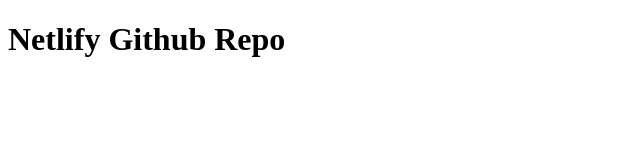
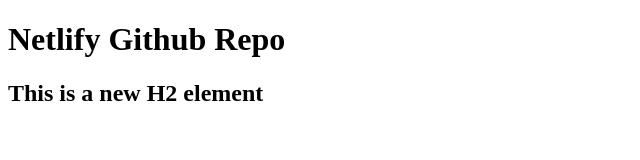
Before and after one commit to RuthEGough5/Netlify-Example, a plain HTML site: page index.html in a window 1280 px wide. Shown: the whole page, without its empty margins (0-640 px from the left). Drawn offline with Linux system fonts and the light colour scheme.

Commit message:
Added an H2 element.

```diff
--- a/index.html
+++ b/index.html
@@ -9,5 +9,6 @@
 </head>
 <body>
     <h1>Netlify Github Repo</h1>
+    <h2>This is a new H2 element</h2>
 </body>
 </html>
```
